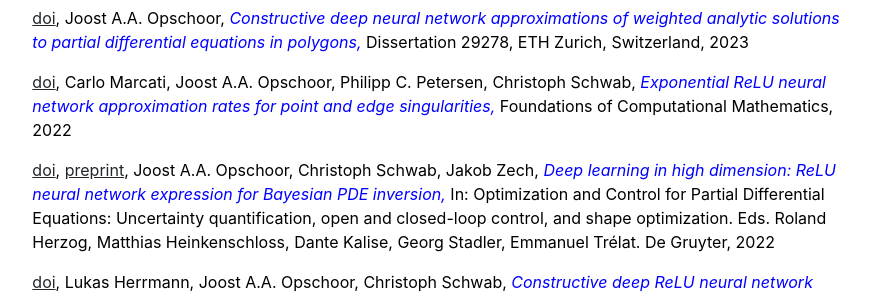
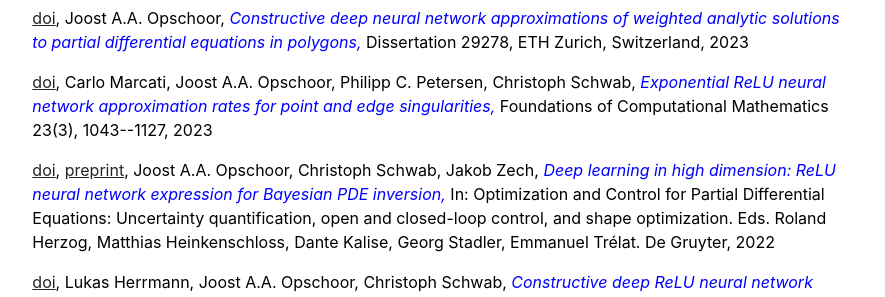
Before and after one commit to joostop/github.io, a Jekyll site: the page built from index.md, in a window 1280 px wide. Shown: the part 852-1149 px from the top of the page, without its empty margins (197-1082 px from the left). Built offline with Jekyll 4.4.1, drawn with Linux system fonts in a browser that asks for light colours.

Commit message:
MOPS2023 definitive volume and page numbers

```diff
--- a/_data/publications.yml
+++ b/_data/publications.yml
@@ -33,8 +33,8 @@ published:
 - {
   authors: 'Carlo Marcati, Joost A.A. Opschoor, Philipp C. Petersen, Christoph Schwab',
   title: 'Exponential ReLU neural network approximation rates for point and edge singularities',
-  publ: 'Foundations of Computational Mathematics',
-  year: '2022',
+  publ: 'Foundations of Computational Mathematics 23(3), 1043--1127',
+  year: '2023',
   doi: 'https://doi.org/10.1007/s10208-022-09565-9',
   url: '',
   arxiv: ''
```
